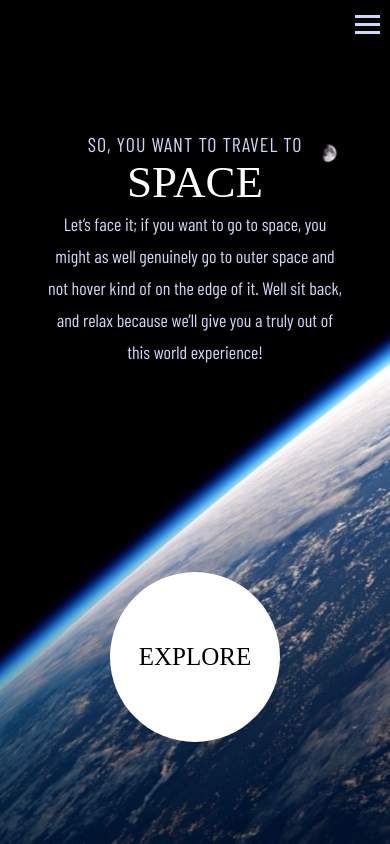
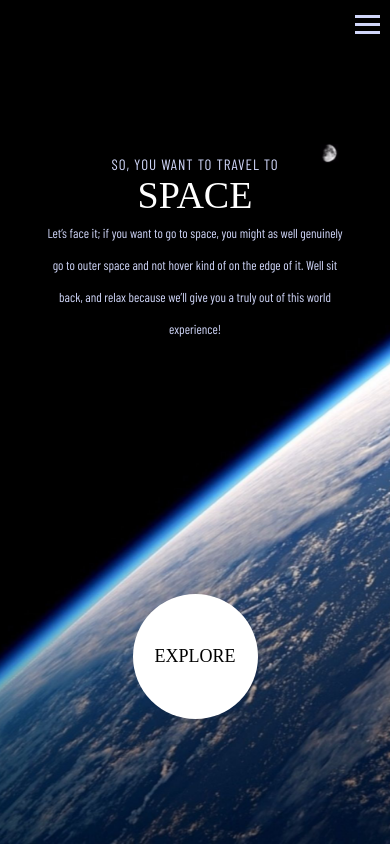
Before and after one commit to Miyka96/Space-Tourism--React-Project, a React (Create React App) app: page / in a window 390 px wide. Built offline with nearby package versions, Linux system fonts and the light colour scheme; a web font is replaced by a local one.

Commit message:
responsive mobile

```diff
--- a/src/Components/Destination/index.css
+++ b/src/Components/Destination/index.css
@@ -359,3 +359,63 @@
     height: 100%;
   }
 }
+@media screen and (min-width:300px) and (min-height:450px) {
+  .nav_text{
+    font-size: 70%!important;
+    width:auto;
+  }
+  .info_box{
+    padding: 0;
+    padding-top:0 !important;
+  }
+  .info_box>h1{
+    font-size: 1.5rem;
+  }
+  .info_box>p{
+    font-size: 0.8rem;
+  }
+  .infoTravel_heading{
+    font-size: 0.9rem;
+  }
+  .infoTravel_text{
+    font-size: 0.9rem;
+  }
+  #Crew .sectionImg{
+    height: 40%;
+  }
+  #Technology .sectionImg{
+    height: 100%;
+  }
+  #Crew>.content__wrapper>.section__wrapper>.info_box{
+    height: 175px;
+  }
+  #Commander>.section__wrapper>.info_box{
+    height: 150px !important;
+  }
+  #Technology>.content__wrapper>.section__wrapper>.img_wrapper{
+    height: 120px;
+  }
+  .homeSection>.text_wrapper>h5{
+    font-size: 15px;
+  }
+  .homeSection>.text_wrapper>h1{
+    font-size: 38px;
+  }
+  .homeSection>.text_wrapper>p{
+    font-size:13px;
+  }
+  .mainBtn{
+    width: 125px !important;
+    height: 125px !important;
+    font-size: 18px !important;
+  }
+}
+
+@media screen and (min-width:320px) and (min-height:568px) {
+  #Crew>.content__wrapper>.section__wrapper{
+    grid-row-gap: 40px;
+  }
+  #Crew>.content__wrapper>.section__wrapper>.info_box{
+    margin-top: 20px;
+  }
+}
```
